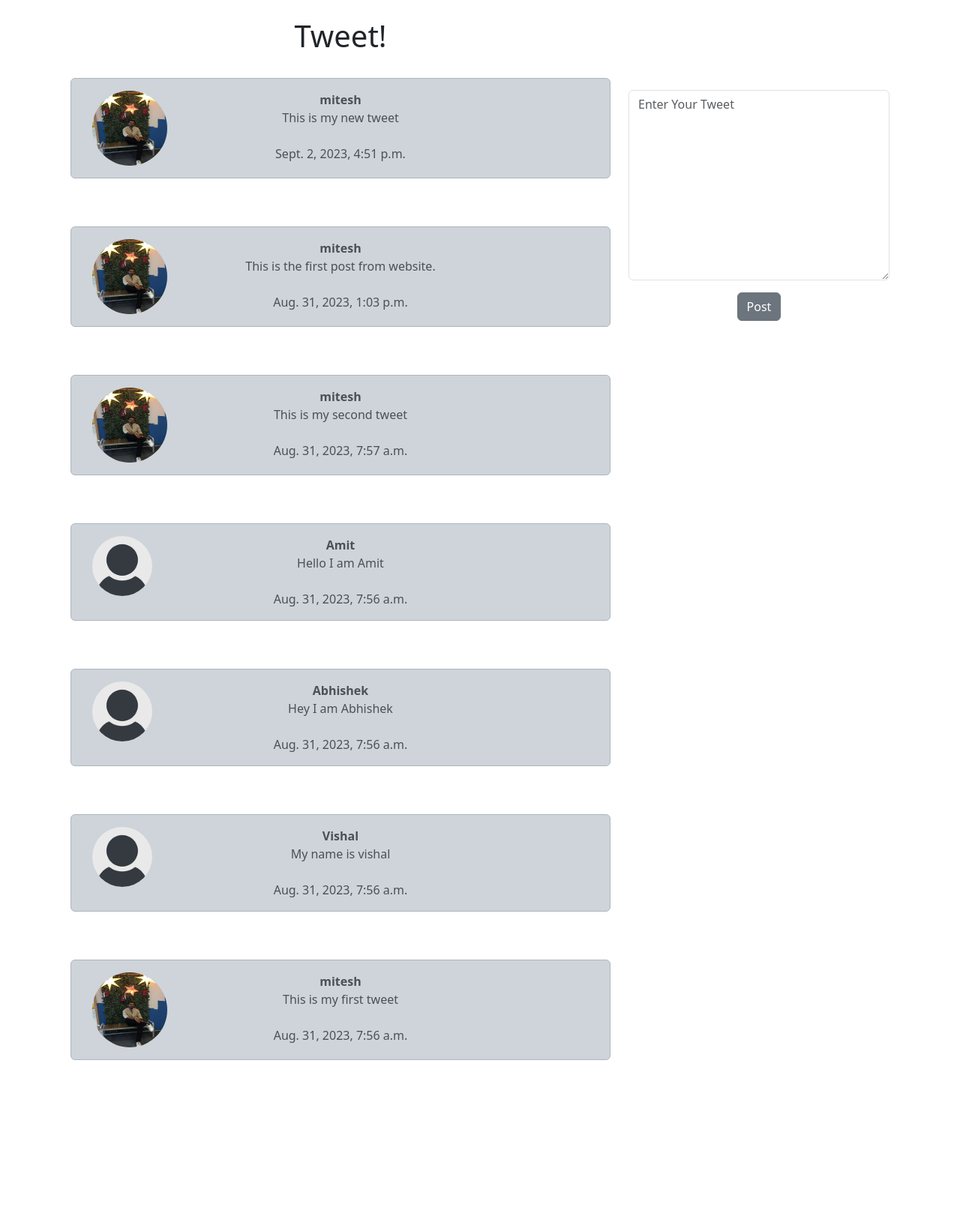
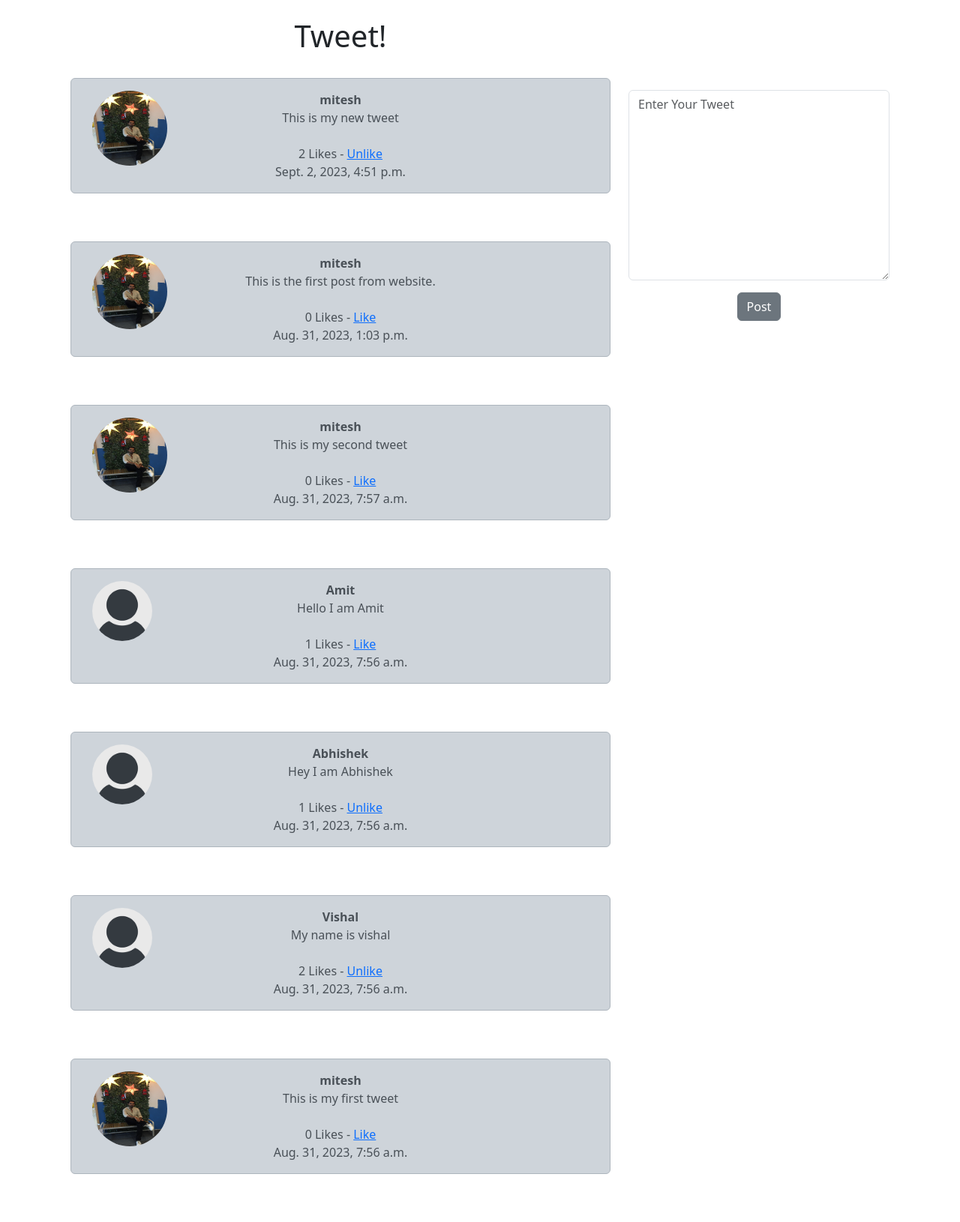
Before and after one commit to miteshtiwary123/twitter_clone, a Django app: page / in a window 1280 px wide. Shown: the part 56-1686 px from the top of the page at 75% size. Before the commit the page ends 1470 px from the top, so only its background shows below. Run offline with Django 4.2, Linux system fonts and the light colour scheme; a user stored in the database is signed in; data comes from the database, SQL or seed files in the repository; both versions use the stored data as it was after the commit.

Commit message:
like/unlike added on home page

```diff
--- a/twitter/forms.py
+++ b/twitter/forms.py
@@ -18,7 +18,7 @@ class TweetForm(forms.ModelForm):
 
     class Meta:
         model = Tweet
-        exclude = ("user",)
+        exclude = ("user", "likes")
 
 
 class ProfilePicForm(forms.ModelForm):
--- a/twitter/models.py
+++ b/twitter/models.py
@@ -8,6 +8,12 @@ class Tweet(models.Model):
     user = models.ForeignKey(User, related_name="tweets", on_delete=models.DO_NOTHING)
     body = models.CharField(max_length=200)
     created_at = models.DateTimeField(auto_now_add=True)
+    likes = models.ManyToManyField(User, related_name="tweet_like", blank=True)
+
+    # Keep count of likes
+
+    def number_of_likes(self):
+        return self.likes.count()
 
     def __str__(self) -> str:
         return (
--- a/twitter/templates/home.html
+++ b/twitter/templates/home.html
@@ -21,6 +21,12 @@
                         <div class="col-10">
                             <strong>{{tweet.user}}</strong><br/>
                             {{tweet.body}}<br/><br/>
+                            {{ tweet.number_of_likes }} Likes -
+                            {% if user in tweet.likes.all %}
+                                <a href={% url 'tweet_like' tweet.id %}>Unlike</a> <br/>
+                            {% else %}
+                                <a href={% url 'tweet_like' tweet.id %}>Like</a> <br/>
+                            {% endif %}
                             {{tweet.created_at}}
                         </div>
                     </div>
--- a/twitter/urls.py
+++ b/twitter/urls.py
@@ -9,4 +9,5 @@ urlpatterns = [
     path('logout', views.logout_user, name='logout'),
     path('register/', views.register_user, name='register'),
     path('update_user/', views.update_user, name='update_user'),
+    path('tweet_like/<int:pk>', views.tweet_like, name="tweet_like"),
 ]
--- a/twitter/views.py
+++ b/twitter/views.py
@@ -1,4 +1,4 @@
-from django.shortcuts import render, redirect
+from django.shortcuts import render, redirect, get_object_or_404
 from django.contrib import messages
 from .models import Profile, Tweet
 from .forms import TweetForm, SignUpform, UserProfileForm, ProfilePicForm
@@ -117,3 +117,17 @@ def update_user(request):
     else:
         messages.success(request, ("You must be logged in to see this page."))
         return redirect('home')
+
+def tweet_like(request, pk):
+    if request.user.is_authenticated:
+        tweet = get_object_or_404(Tweet, id=pk)
+        if tweet.likes.filter(id=request.user.id):
+            tweet.likes.remove(request.user)
+        else:
+            tweet.likes.add(request.user)
+
+        return redirect('home')
+
+    else:
+        messages.success(request, ("You must be logged in to see this page."))
+        return redirect('home')
```
Also changed, not shown: db.sqlite3, twitter/migrations/0005_tweet_likes.py (added).
